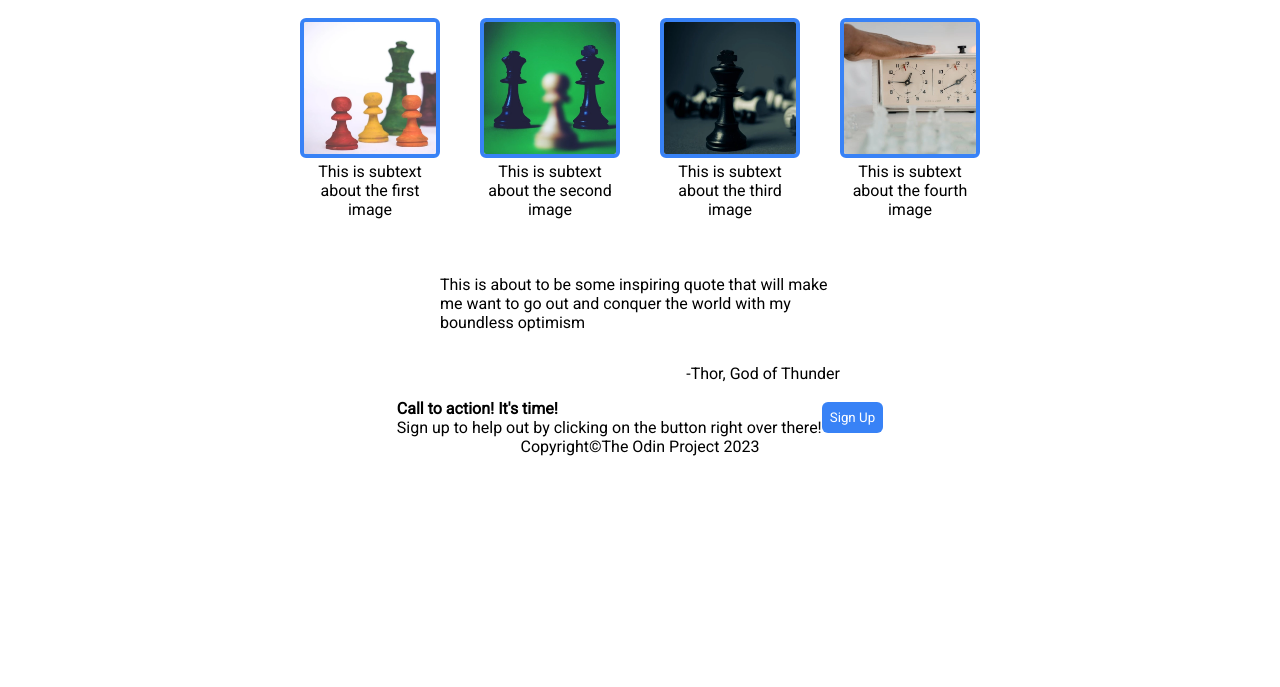
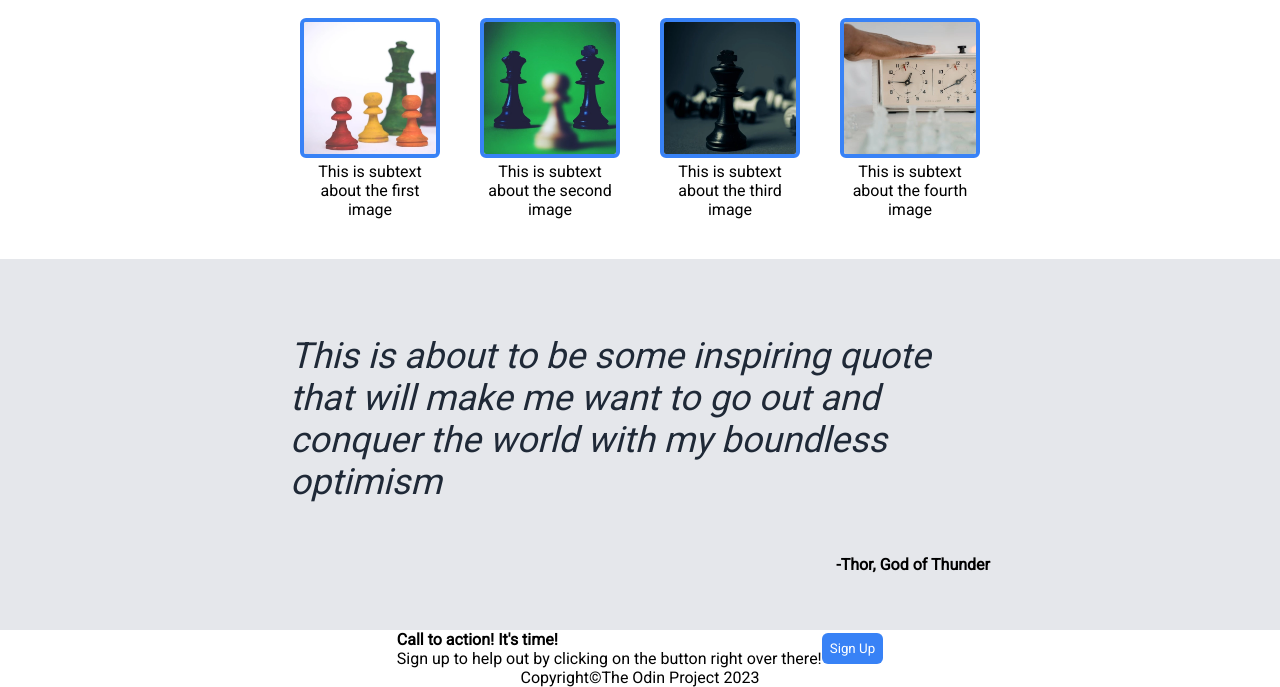
Before and after one commit to zacharyPuthoff/landing-page, a plain HTML site: page index.html in a window 1280 px wide. Shown: the part 603-1290 px from the top of the page. Before the commit the page ends 1059 px from the top, so only its background shows below. Drawn offline with Linux system fonts and the light colour scheme.

Commit message:
Add final CSS for the quote section

```diff
--- a/style.css
+++ b/style.css
@@ -92,12 +92,14 @@ button {
   gap: 40px;
   justify-content: space-around;
   padding: 40px;
+  align-items: center;
 }
 
 .information-headline {
   font-size: 36px;
   font-weight: 900;
   color: #1F2937;
+  width: 900px;
 }
 
 .cards {
@@ -105,6 +107,7 @@ button {
   gap: 40px;
   text-align: center;
   justify-content: center;
+  width: 900px;
 }
 
 .individual-card {
@@ -122,17 +125,26 @@ button {
   display: flex;
   flex-direction: column;
   align-items: center;
+  background-color: #E5E7EB;
+  padding: 40px;
 }
 
 .text-of-quote {
   width: 400px;
   flex-grow: 0;
   flex-shrink: 0;
+  width: 700px;
+  font-size: 36px;
+  font-weight: light;
+  font-style: italic;
+  color: #1F2937;
 }
 
 .attribution {
   width: 400px;
   text-align: end;
+  width: 700px;
+  font-weight: bolder;
 }
 
 /* sign up section */
```
